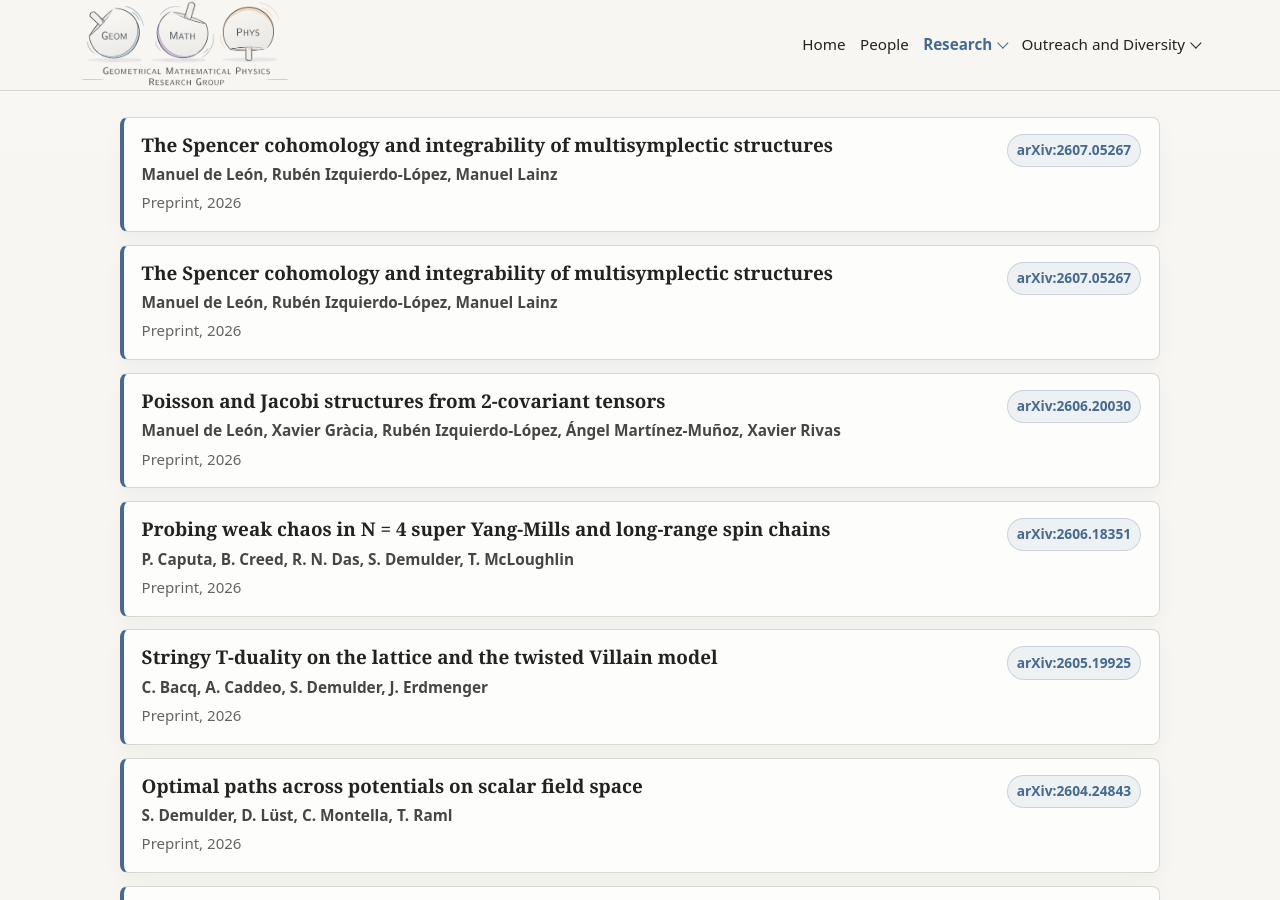
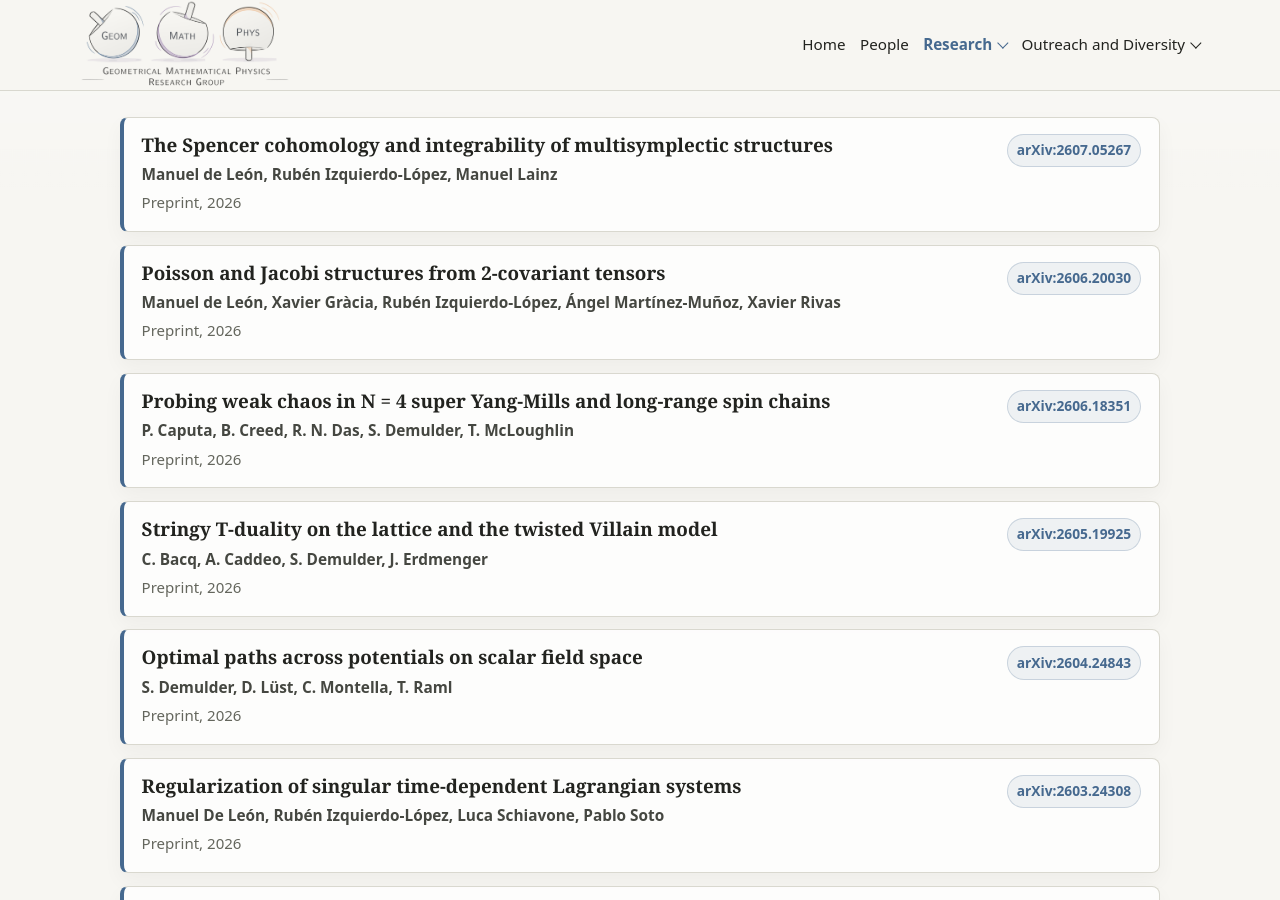
Before and after one commit to GeomMPhys/geommphys.github.io, a Jekyll site: the page built from publications.md, in a window 1280 px wide and 900 px high, scrolled down 476 px. Built offline with Jekyll 4.4.1, drawn with Linux system fonts in a browser that asks for light colours.

Commit message:
remove duplicate paper

```diff
--- a/_data/publications.yml
+++ b/_data/publications.yml
@@ -26,13 +26,6 @@ selected:
     url: "https://arxiv.org/abs/2607.05267"
 
 
-  - title: "The Spencer cohomology and integrability of multisymplectic structures"
-    authors: "Manuel de León, Rubén Izquierdo-López, Manuel Lainz"
-    venue: "Preprint"
-    year: 2026
-    arxiv: "2607.05267"
-    doi: ""
-    url: "https://arxiv.org/abs/2607.05267"
 
 
   - title: "Poisson and Jacobi structures from 2-covariant tensors"
```
